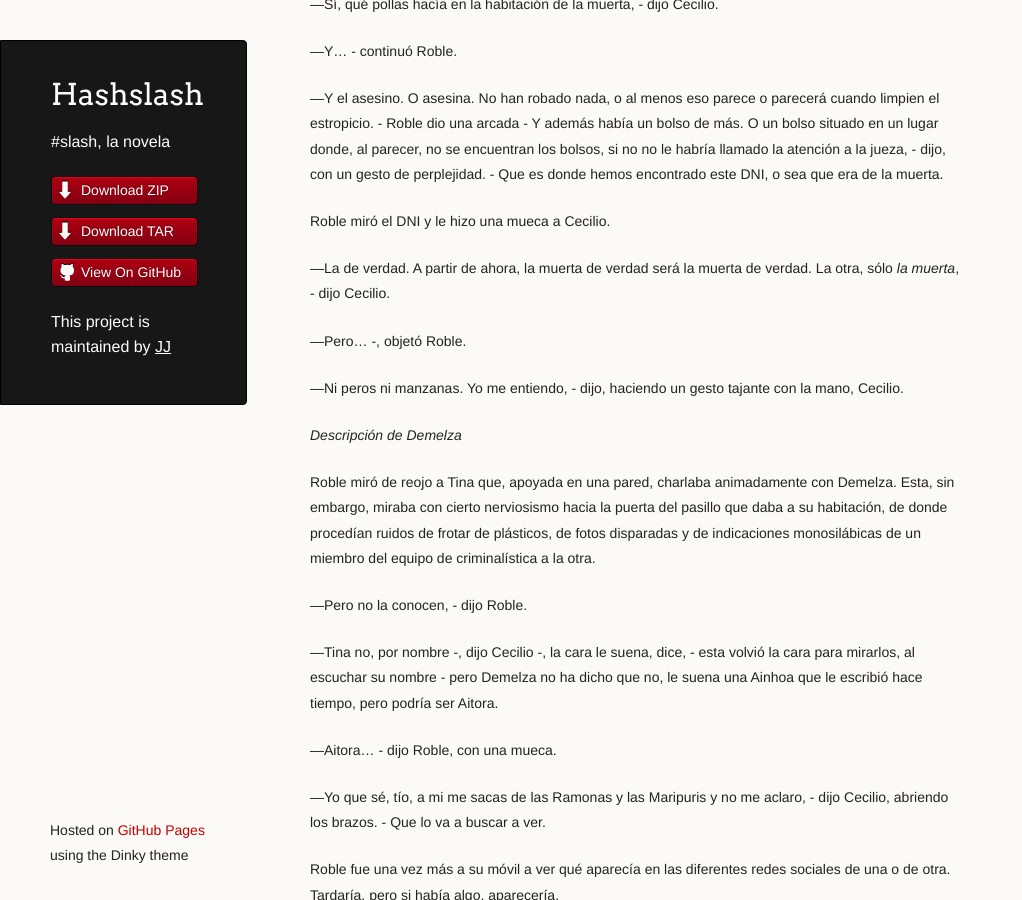
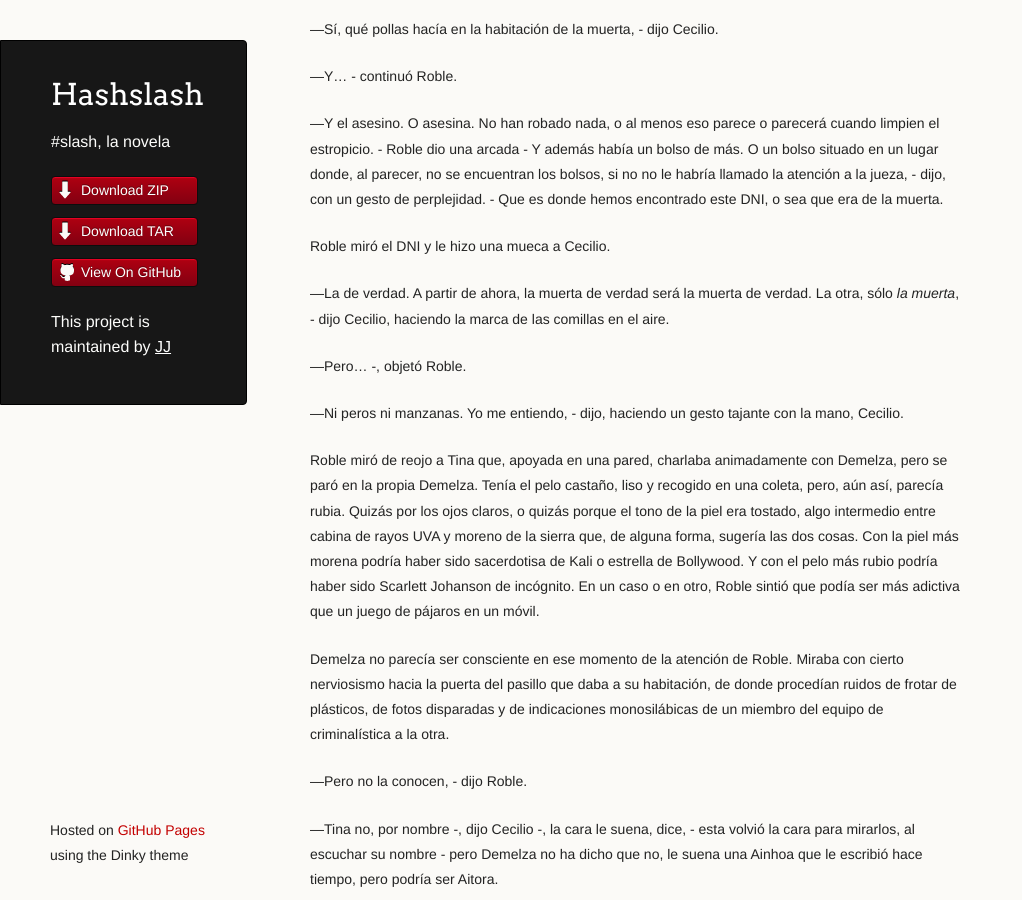
Before and after one commit to JJ/HashSlash, a Jekyll site: the page built from texto/HashSlash.md, in a window 1280 px wide and 900 px high, scrolled down 19677 px. Shown: the whole window, without its empty margins (0-1022 px from the left). Built offline with Jekyll 4.4.1, drawn with Linux system fonts in a browser that asks for light colours; some of the changed text lies outside the part shown.

Commit message:
Sync texto/HashSlash.md from master to gh-pages

```diff
--- a/texto/HashSlash.md
+++ b/texto/HashSlash.md
@@ -959,7 +959,8 @@ por detrás, sin dejar el móvil ni un momento, sus pies conocían el
 camino.
 
 —¡Tinaaa! - Oyó Cecilio cuando se pusieron a la vista de la puerta de
-entrada al bloque.
+entrada al bloque. Una voz femenina con ciertos matices de haber sido
+usada intensivamente el día anterior.
 
 —¿Demelza? - dijo Tina, metiéndose el móvil en el bolsillo y bajando
 las escaleras de dos en dos.
@@ -1021,17 +1022,26 @@ o sea que era de la muerta.
 Roble miró el DNI y le hizo una mueca a Cecilio.
 
 —La de verdad. A partir de ahora, la muerta de verdad será la muerta
-de verdad. La otra, sólo *la muerta*, - dijo Cecilio.
+de verdad. La otra, sólo *la muerta*, - dijo Cecilio, haciendo la
+marca de las comillas en el aire.
 
 —Pero... -, objetó Roble.
 
 —Ni peros ni manzanas. Yo me entiendo, - dijo, haciendo un gesto
 tajante con la mano, Cecilio.
 
-*Descripción de Demelza*
-
 Roble miró de reojo a Tina que, apoyada en una pared, charlaba
-animadamente con Demelza. Esta, sin embargo, miraba con cierto
+animadamente con Demelza, pero se paró en la propia Demelza. Tenía el
+pelo castaño, liso y recogido en una coleta, pero, aún así, parecía
+rubia. Quizás por los ojos claros, o quizás porque el tono de la piel
+era tostado, algo intermedio entre cabina de rayos UVA y moreno de la
+sierra que, de alguna forma, sugería las dos cosas. Con la piel más
+morena podría haber sido sacerdotisa de Kali o estrella de
+Bollywood. Y con el pelo más rubio podría haber sido Scarlett Johanson
+de incógnito. En un caso o en otro, Roble sintió que podía ser más
+adictiva que un juego de pájaros en un móvil.
+
+Demelza no parecía ser consciente en ese momento de la atención de Roble. Miraba con cierto
 nerviosismo hacia la puerta del pasillo que daba a su habitación,
 de donde procedían ruidos de frotar de plásticos, de fotos disparadas
 y de indicaciones monosilábicas de un miembro del equipo de
```
